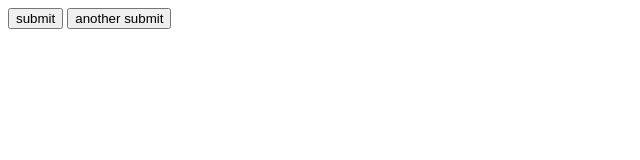
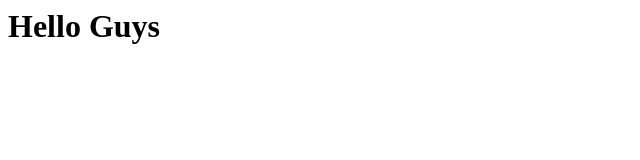
Before and after one commit to DesalegnTamirat/practicing-git-with-angela, a plain HTML site: page index.html in a window 1280 px wide. Shown: the whole page, without its empty margins (0-640 px from the left). Drawn offline with Linux system fonts and the light colour scheme.

Commit message:
modified index.html

```diff
--- a/index.html
+++ b/index.html
@@ -1,2 +1,10 @@
-<button>submit</button>
-<button>another submit</button>
+<html lang="en">
+<head>
+    <meta charset="UTF-8">
+    <meta name="viewport" content="width=device-width, initial-scale=1.0">
+    <title>Document</title>
+</head>
+<body>
+    <h1>Hello Guys</h1>
+</body>
+</html>
```
